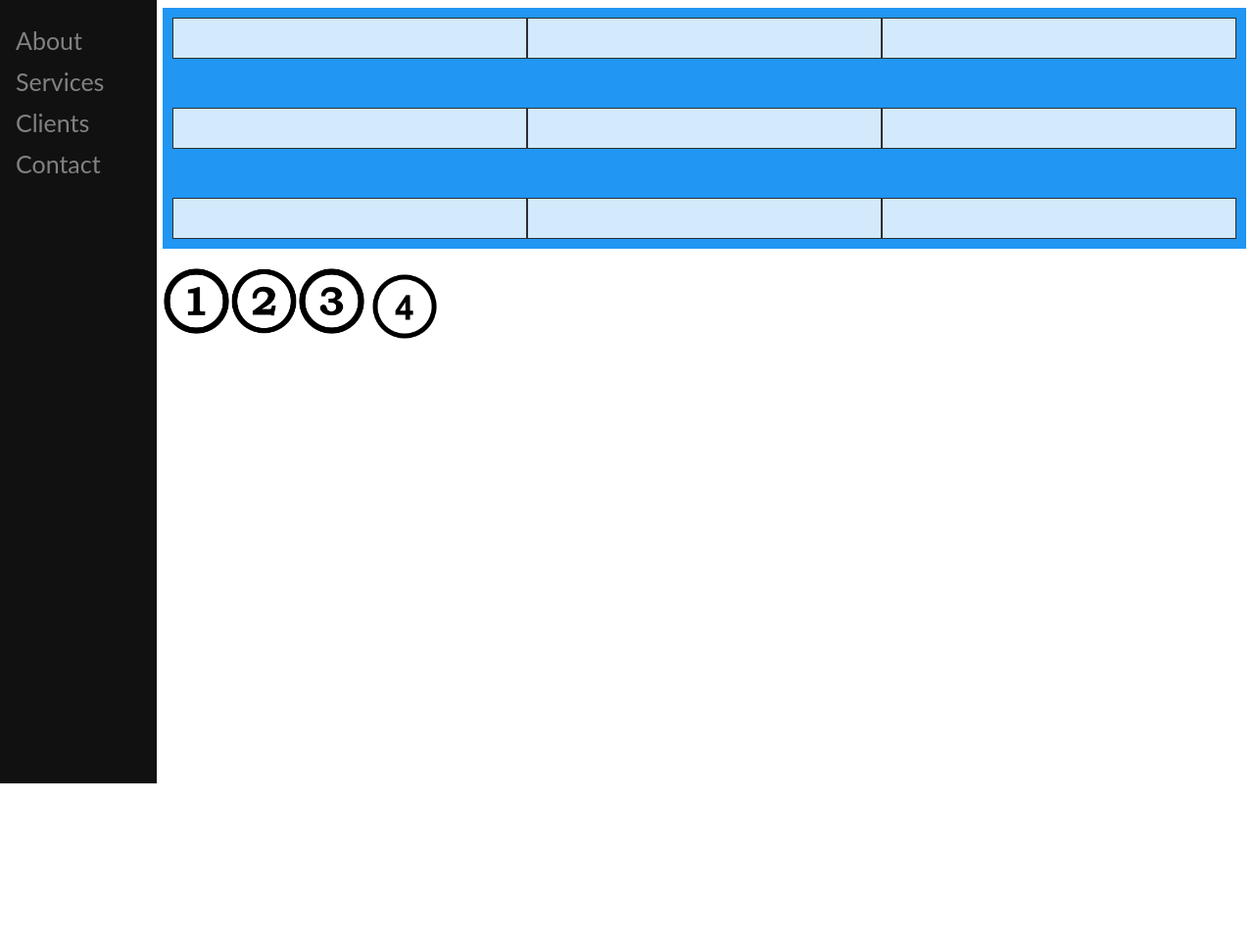
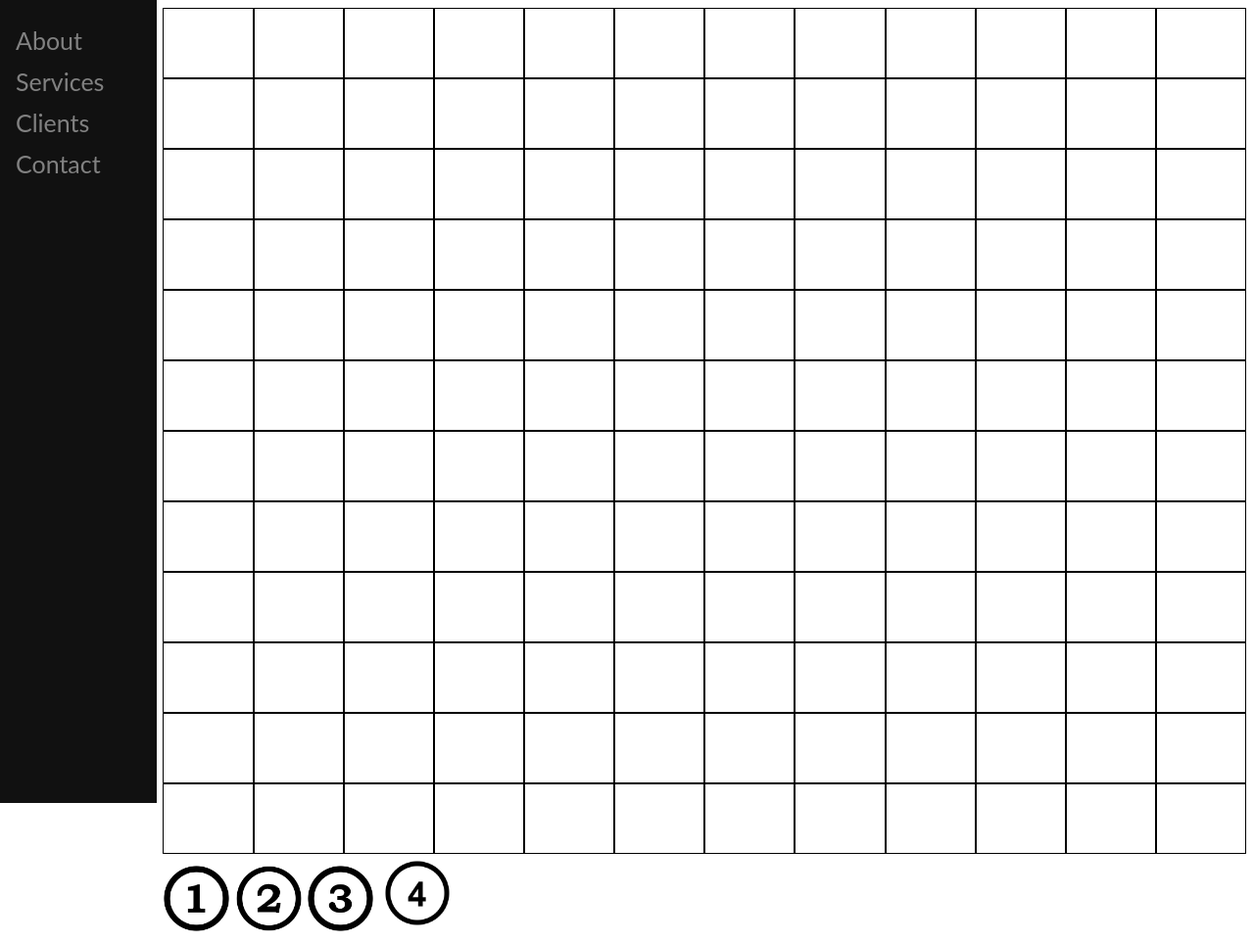
Before and after one commit to LawrenceChen15/markerApp, a PHP site: page /markerApp/frontEnd/Class.php in a window 1280 px wide. Shown: the whole page at 98% size. Before the commit the page ends 800 px from the top, so only its background shows below. Run offline with PHP 8.4, Linux system fonts and the light colour scheme.

Commit message:
Big Changes To Visuals

```diff
--- a/markerApp/frontEnd/Class.php
+++ b/markerApp/frontEnd/Class.php
@@ -1,12 +1,3 @@
-<!DOCTYPE html>
-<html lang="en">
-<head>
-    <meta charset="UTF-8">
-    <meta http-equiv="X-UA-Compatible" content="IE=edge">
-    <meta name="viewport" content="width=device-width, initial-scale=1.0">
-    <title>Document</title>
-</head>
-<body>
 <!DOCTYPE html>
 <html>
 <head>
@@ -55,83 +46,89 @@ body {
 <body>
 
 <div class="sidenav">
-  <a href="#about">About</a>
+  <a href="ForgetPasswordPage.html">About</a>
   <a href="#services">Services</a>
   <a href="#clients">Clients</a>
   <a href="#contact">Contact</a>
 </div>
 
-
-<head>
 <style>
-.grid-container {
-  display: grid;
-  row-gap: 50px;
-  grid-template-columns: auto auto auto;
-  background-color: #2196F3;
-  padding: 10px;
+  .body-center{
+  margin-left: 13%;
+}
+.grid-row {
+  display: flex;
 }
 
-.body-center{
-  margin-left: 13%;
+.grid-cell {
+  width: 100px;
+  height: 70px;
+  border: 1px solid black;
 }
 
-.grid-item {
-  background-color: rgba(255, 255, 255, 0.8);
-  border: 1px solid rgba(0, 0, 0, 0.8);
-  padding: 20px;
-  font-size: 30px;
-  text-align: center;
+</style>
+
+</style>
+<script>
+function dragstart_handler(ev) {
+ console.log("dragStart");
+ ev.dataTransfer.setData("text", ev.target.id);
+ // Tell the browser both copy and move are possible
+ ev.effectAllowed = "copyMove";
 }
-
-#drag1, #drag2, #drag3, #drag4{
-  float:left;
+function dragover_handler(ev) {
+ console.log("dragOver");
+ // Change the target element's border to signify a drag over event
+ // has occurred
+ ev.preventDefault();
 }
-</style>
-</head>
-<body class = "body-center">
-
-<div ondrop="drop(event)" ondragover="allowDrop(event)" class="grid-container">
-  <div class="grid-item"></div>
-  <div class="grid-item"></div>
-  <div class="grid-item"></div>
-  <div class="grid-item"></div>
-  <div class="grid-item"></div>
-  <div class="grid-item"></div>
-  <div class="grid-item"></div>
-  <div class="grid-item"></div>
-  <div class="grid-item"></div>
-</div>
-
-<script>
-function allowDrop(ev) {
+function drop_handler(ev) {
+  console.log("Drop");
   ev.preventDefault();
+  // Get the id of drag source element (that was added to the drag data
+  // payload by the dragstart event handler)
+  var id = ev.dataTransfer.getData("text");
+  // Copy the element if the source and destination ids are both "copy"
+  if (id == "src_copy1" || "src_copy2" || "src_copy3" || "src_copy4" && ev.target.id == "dest_copy") {
+   var nodeCopy = document.getElementById(id).cloneNode(true);
+   nodeCopy.id = "newId";
+   ev.target.appendChild(nodeCopy);
+  }
 }
-
-function drag(ev) {
-  ev.dataTransfer.setData("text", ev.target.id);
-}
-
-function drop(ev) {
-  ev.preventDefault();
-  var data = ev.dataTransfer.getData("text");
-  ev.target.appendChild(document.getElementById(data));
+function dragend_handler(ev) {
+  console.log("dragEnd");
+  ev.dataTransfer.clearData();
 }
 </script>
 </head>
-<body>
-<div id="div1" ondrop="drop(event)" ondragover="allowDrop(event)"></div>
-<br>
-<img id="drag1" src="/markerApp/markerApp/Pictures/Circle1.png" draggable="true" ondragstart="drag(event)" width="69" height="69">
-<img id="drag2" src="/markerApp/markerApp/Pictures/Circle2.png" draggable="true" ondragstart="drag(event)" width="69" height="69">
-<img id="drag3" src="/markerApp/markerApp/Pictures/Circle3.png" draggable="true" ondragstart="drag(event)" width="69" height="69">
-<img id="drag4" src="/markerApp/markerApp/Pictures/Circle4.png" draggable="true" ondragstart="drag(event)" width="80" height="80">
 
+<head>
+<body class = "body-center">
+<div id="dest_copy" ondrop="drop_handler(event);" ondragover="dragover_handler(event);">
+<div id="grid-container">
+  <script>
+    for(var i = 0; i < 12; i++) {
+      var row = document.createElement("div");
+      row.setAttribute("class", "grid-row");
+      for(var j = 0; j < 12; j++) {
+        var cell = document.createElement("div");
+        cell.setAttribute("class", "grid-cell");
+        row.appendChild(cell);
+      }
+      document.getElementById("grid-container").appendChild(row);
+    }
+  </script>
+</div>
+
+</div>
+
+ <div>
+<img id="src_copy1" src="/markerApp/markerApp/Pictures/Circle1.png" draggable="true"ondragstart="dragstart_handler(event);" ondragend="dragend_handler(event);" width="69" height="69">
+<img id="src_copy2" src="/markerApp/markerApp/Pictures/Circle2.png" draggable="true" ondragstart="dragstart_handler(event);" ondragend="dragend_handler(event);" width="69" height="69">
+<img id="src_copy3" src="/markerApp/markerApp/Pictures/Circle3.png" draggable="true" ondragstart="dragstart_handler(event);" ondragend="dragend_handler(event);" width="69" height="69">
+<img id="src_copy4" src="/markerApp/markerApp/Pictures/Circle4.png" draggable="true" ondragstart="dragstart_handler(event);" ondragend="dragend_handler(event);" width="80" height="80">
+ </div>
 
 </body>
+</head>
 </html>
-</body>
-</html>
-
-</body>
-</html>
--- a/markerApp/frontEnd/ForgetPasswordPage.html
+++ b/markerApp/frontEnd/ForgetPasswordPage.html
@@ -87,8 +87,9 @@ button {
   margin: 8px 0;
   border: none;
   cursor: pointer;
-  width: 850px;
+  width: 100%;
 }
+
 
 button:hover {
   opacity: 0.8;
@@ -159,7 +160,7 @@ span.psw {
       <label>
         <input type="checkbox" checked="checked" name="remember"> Remember me
       </label>
-      <span class="psw">Remember <a href="./SignInPage.html">password?</a></span>
+
     </div>
 
 
```
Also changed, not shown: markerApp/frontEnd/Homepage.html (+2 -68 lines), markerApp/frontEnd/HomepageStyle.css (+3 -15 lines).
